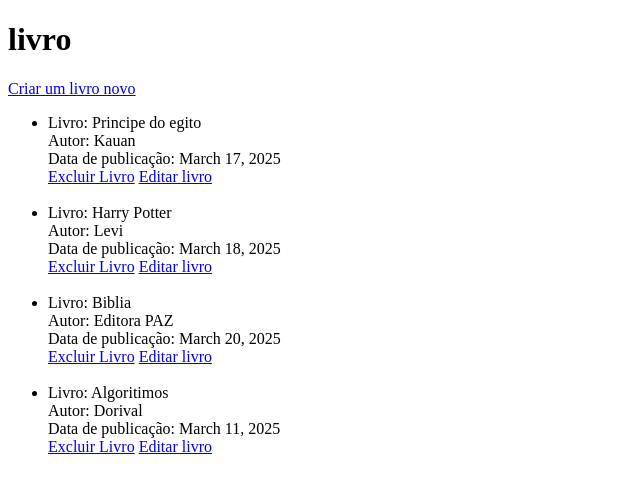
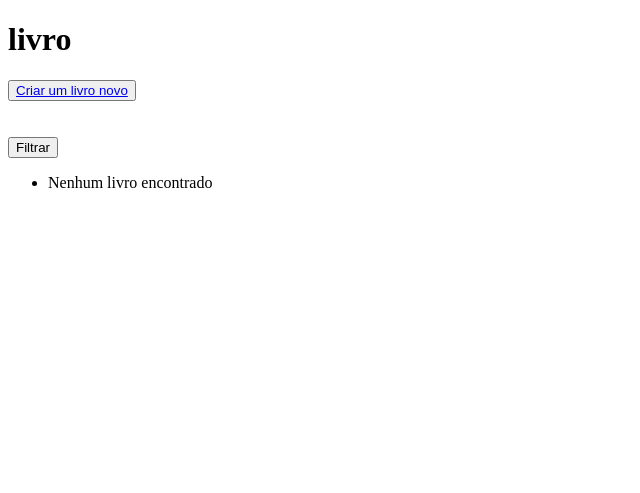
Before and after one commit to KauanAfonso/Exercicios_django, a Django app: page / in a window 1280 px wide. Shown: the top 493 px of the page, without its empty margins (0-640 px from the left). Run offline with Django 5.2, Linux system fonts and the light colour scheme; data comes from the database, SQL or seed files in the repository; both versions use the stored data as it was after the commit.

Commit message:
Enviando exercicio

```diff
--- a/biblioteca/minha_biblioteca/app/Templates/filtrar_livro.html
+++ b/biblioteca/minha_biblioteca/app/Templates/filtrar_livro.html
@@ -20,7 +20,7 @@
         <li>{{livro.autor}}</li>
         <li>{{livro.data_de_publicacao}}</li>
     {% empty %}
-        <li>Nenhum produto encontrado</li>
+        <li>Nenhum livro encontrado</li>
     {% endfor %}
 
     </ul>
--- a/biblioteca/minha_biblioteca/app/Templates/livros.html
+++ b/biblioteca/minha_biblioteca/app/Templates/livros.html
@@ -6,22 +6,30 @@
     <title>Document</title>
 </head>
 <body>
-   <h1>livro</h1>
+    <h1>livro</h1>
+    <button><a href="{%url 'criar_livro'%}">Criar um livro novo</a></button><br><br>
 
-    <a href="{%url 'criar_livro'%}">Criar um livro novo</a>
+    <!--Aqui será onde ficará a busca pelo filtro-->
+    <form method="get">
+        {{filtro.form}}
+        <br><button type="submit">Filtrar</button>
+    </form>
 
-   <ul>
-    {% for livro in livros %}
-        <li>
-            Livro: {{ livro.titulo }} <br>
-            Autor: {{ livro.autor }} <br>
-            Data de publicação: {{ livro.data_de_publicacao }} <br>
+<!--Aqui é minha lista de livros com seus respectivos links para criar e exlcuir eles -->
+    <ul>
 
+        {%for livro in filtro.qs %}
+            <li>{{livro.titulo}}</li>
+            <li>{{livro.autor}}</li>
+            <li>{{livro.data_de_publicacao}}</li>
             <a href="{% url 'excluir_livro' livro.pk%}">Excluir Livro</a>
-            <a href="{% url 'atualizar_livro' livro.pk%}">Editar livro</a>
-        </li><br>
-    {% endfor %}
-</ul>
+            <a href="{% url 'atualizar_livro' livro.pk%}">Editar livro</a><br><br>
+        <!--Caso não tiver nada irá aparecer nenhum livro-->
+        {% empty %}
+            <li>Nenhum livro encontrado</li>
+        {% endfor %}
+
+    </ul>
 
 
 </body>
--- a/biblioteca/minha_biblioteca/app/admin.py
+++ b/biblioteca/minha_biblioteca/app/admin.py
@@ -1,4 +1,4 @@
 from django.contrib import admin
 from . import models
-# Register your models here.
+# Registrando meu banco de dados
 admin.site.register(models.livros)
--- a/biblioteca/minha_biblioteca/app/filters.py
+++ b/biblioteca/minha_biblioteca/app/filters.py
@@ -4,9 +4,11 @@ from .models import livros
 from django import forms
 
 class livroFilter(django_filters.FilterSet):
+    #Pegar os campos que quero filtrar
     titulo = CharFilter(field_name="titulo", lookup_expr='icontains')
     autor = CharFilter(field_name="autor", lookup_expr='icontains')
     data_de_publicacao = DateFilter(field_name="data_de_publicacao", lookup_expr='exact', widget=forms.DateInput(attrs={'type': 'date'}))
+
     class Meta:
         model = livros
         fields = '__all__'
--- a/biblioteca/minha_biblioteca/app/form.py
+++ b/biblioteca/minha_biblioteca/app/form.py
@@ -6,5 +6,5 @@ class itemForm(forms.ModelForm):
         model = livros
         fields = ['titulo', 'autor', 'data_de_publicacao']
         widgets = {
-            'data_de_publicacao': forms.DateInput(attrs={'type': 'date'})
+            'data_de_publicacao': forms.DateInput(attrs={'type': 'date'}) #Aqui ele vai transformar meu input de text em de data
         }
--- a/biblioteca/minha_biblioteca/app/models.py
+++ b/biblioteca/minha_biblioteca/app/models.py
@@ -1,7 +1,8 @@
 from django.db import models
 
-# Create your models here.
+#Banco de dados
 class livros(models.Model):
+
     titulo = models.CharField(max_length=255)
     autor = models.CharField(max_length=100)
     data_de_publicacao = models.DateField()
--- a/biblioteca/minha_biblioteca/app/urls.py
+++ b/biblioteca/minha_biblioteca/app/urls.py
@@ -1,6 +1,8 @@
 from . import views
 from django.urls import path
 
+
+#Aqui fica as urls do site
 urlpatterns = [
     path('', views.visualizar_livros, name='livros'),
     path('criar/' , views.criar_livro, name='criar_livro'),
--- a/biblioteca/minha_biblioteca/app/views.py
+++ b/biblioteca/minha_biblioteca/app/views.py
@@ -39,6 +39,12 @@ def deletar_livro(request,pk):
         return redirect("livros")
     return render(request, 'excluir_livro.html', {'livro':id_livro})
 
+'''
+
+a func filtrar pega a class livroFilter
+e renderiza
+
+'''
 def filtrar(request):
     filtro = livroFilter(request.GET, queryset=livros.objects.all())
-    return render(request, "filtrar_livro.html", {'filtro':filtro})
+    return render(request, "livros.html", {'filtro':filtro})
```
Also changed, not shown: biblioteca/minha_biblioteca/db.sqlite3.
